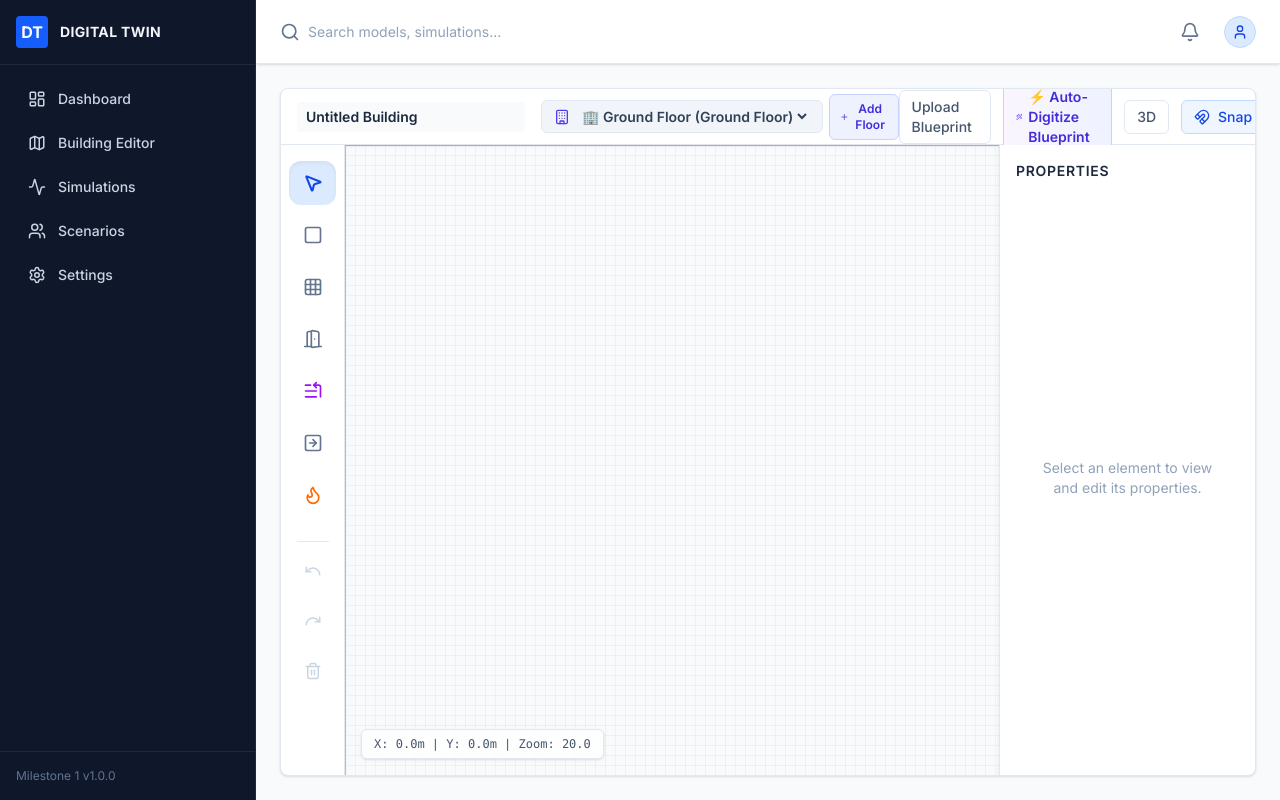
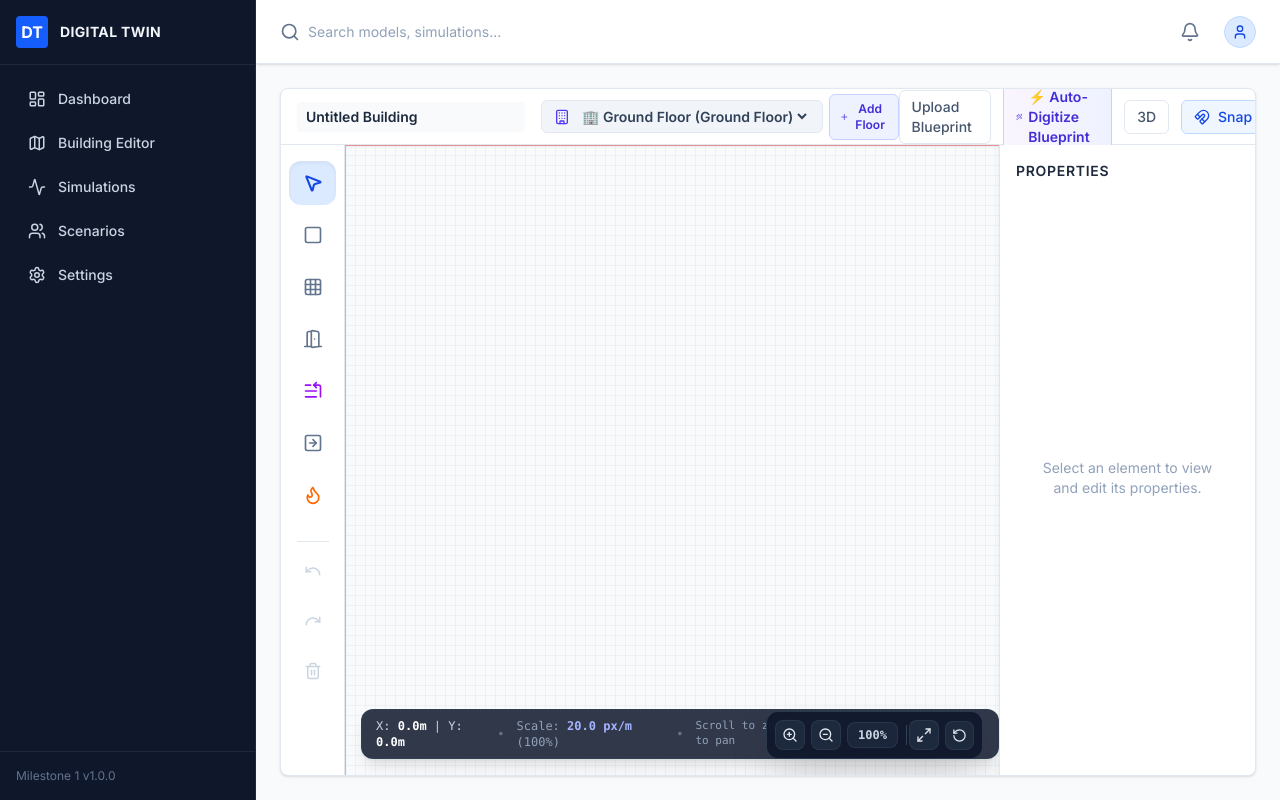
Before and after one commit to pavankr911-sys/Graph-based-Evacuation-, a Next.js app in the folder frontend/: page /editor in a window 1280 px wide. Built offline with nearby package versions, Linux system fonts and the light colour scheme.

Commit message:
fix(editor): enable direct cursor-centric 2D zoom, add floating zoom toolbar, fit view, and smooth pan controls

```diff
--- a/frontend/src/components/editor/EditorCanvas.tsx
+++ b/frontend/src/components/editor/EditorCanvas.tsx
@@ -4,7 +4,7 @@
 import { Point, EditorElement, Room, Wall, Door, Stair, Exit } from "@/lib/editor/types";
 import { useCallback, useEffect, useMemo, useRef, useState } from "react";
 import { v4 as uuidv4 } from "uuid";
-import { Flame, Trash2, ListStart } from "lucide-react";
+import { Flame, Trash2, ListStart, ZoomIn, ZoomOut, Maximize2, RotateCcw } from "lucide-react";
 
 export function EditorCanvas() {
   const {
@@ -152,12 +152,14 @@
   }, [showGraphOverlay, graph?.nodes, activeFloorNumber, selectedGraphNodeId]);
 
 
+  const containerRef = useRef<HTMLDivElement>(null);
   const svgRef = useRef<SVGSVGElement>(null);
 
   // Viewport state
-  const [zoom, setZoom] = useState(20); // pixels per meter
+  const [zoom, setZoom] = useState(20); // pixels per meter (20px = 1m)
   const [pan, setPan] = useState<Point>({ x: 0, y: 0 });
   const [isPanning, setIsPanning] = useState(false);
+  const [isSpacePressed, setIsSpacePressed] = useState(false);
   const [panStart, setPanStart] = useState<Point>({ x: 0, y: 0 });
 
   // Drawing state
@@ -181,9 +183,180 @@
     return { x: rawX, y: rawY };
   };
 
-  // Keyboard shortcuts
+  // Zoom by step (used for UI buttons and keyboard shortcuts, centered on canvas)
+  const zoomIn = useCallback(() => {
+    if (!svgRef.current) return;
+    const rect = svgRef.current.getBoundingClientRect();
+    const cx = rect.width / 2;
+    const cy = rect.height / 2;
+
+    setZoom((prevZoom) => {
+      const nextZoom = Math.min(160, prevZoom * 1.25);
+      if (nextZoom === prevZoom) return prevZoom;
+      setPan((prevPan) => ({
+        x: cx - (cx - prevPan.x) * (nextZoom / prevZoom),
+        y: cy - (cy - prevPan.y) * (nextZoom / prevZoom),
+      }));
+      return nextZoom;
+    });
+  }, []);
+
+  const zoomOut = useCallback(() => {
+    if (!svgRef.current) return;
+    const rect = svgRef.current.getBoundingClientRect();
+    const cx = rect.width / 2;
+    const cy = rect.height / 2;
+
+    setZoom((prevZoom) => {
+      const nextZoom = Math.max(4, prevZoom * 0.8);
+      if (nextZoom === prevZoom) return prevZoom;
+      setPan((prevPan) => ({
+        x: cx - (cx - prevPan.x) * (nextZoom / prevZoom),
+        y: cy - (cy - prevPan.y) * (nextZoom / prevZoom),
+      }));
+      return nextZoom;
+    });
+  }, []);
+
+  const resetZoom = useCallback(() => {
+    if (!svgRef.current) return;
+    const rect = svgRef.current.getBoundingClientRect();
+    const cx = rect.width / 2;
+    const cy = rect.height / 2;
+    const targetZoom = 20; // 20px/m standard
+
+    setZoom((prevZoom) => {
+      setPan((prevPan) => ({
+        x: cx - (cx - prevPan.x) * (targetZoom / prevZoom),
+        y: cy - (cy - prevPan.y) * (targetZoom / prevZoom),
+      }));
+      return targetZoom;
+    });
+  }, []);
+
+  const fitFloorplan = useCallback(() => {
+    if (!svgRef.current) return;
+    const rect = svgRef.current.getBoundingClientRect();
+    if (rect.width === 0 || rect.height === 0) return;
+
+    const floorEls = elements;
+    if (floorEls.length === 0) {
+      setZoom(20);
+      setPan({ x: rect.width / 4, y: rect.height / 4 });
+      return;
+    }
+
+    let minX = Infinity, maxX = -Infinity, minY = Infinity, maxY = -Infinity;
+    for (const el of floorEls) {
+      if (el.type === "WALL") {
+        const w = el as Wall;
+        minX = Math.min(minX, w.start_x, w.end_x);
+        maxX = Math.max(maxX, w.start_x, w.end_x);
+        minY = Math.min(minY, w.start_y, w.end_y);
+        maxY = Math.max(maxY, w.start_y, w.end_y);
+      } else if (el.type === "ROOM") {
+        const r = el as Room;
+        for (const pt of (r.geometry?.coordinates || [])) {
+          minX = Math.min(minX, pt.x);
+          maxX = Math.max(maxX, pt.x);
+          minY = Math.min(minY, pt.y);
+          maxY = Math.max(maxY, pt.y);
+        }
+      } else if ("position_x" in el && "position_y" in el) {
+        const ptEl = el as any;
+        minX = Math.min(minX, ptEl.position_x);
+        maxX = Math.max(maxX, ptEl.position_x);
+        minY = Math.min(minY, ptEl.position_y);
+        maxY = Math.max(maxY, ptEl.position_y);
+      }
+    }
+
+    if (minX === Infinity || maxX === -Infinity) {
+      setZoom(20);
+      setPan({ x: rect.width / 4, y: rect.height / 4 });
+      return;
+    }
+
+    const padding = 70; // margin in px
+    const spanX = Math.max(4, maxX - minX);
+    const spanY = Math.max(4, maxY - minY);
+    const availW = Math.max(100, rect.width - padding * 2);
+    const availH = Math.max(100, rect.height - padding * 2);
+
+    const targetZoom = Math.max(4, Math.min(100, Math.min(availW / spanX, availH / spanY)));
+    const centerX = (minX + maxX) / 2;
+    const centerY = (minY + maxY) / 2;
+
+    setZoom(targetZoom);
+    setPan({
+      x: rect.width / 2 - centerX * targetZoom,
+      y: rect.height / 2 - centerY * targetZoom,
+    });
+  }, [elements]);
+
+  // Non-passive native wheel listener: direct cursor-centric zoom with trackpad pinch support
+  useEffect(() => {
+    const el = containerRef.current;
+    if (!el) return;
+
+    const onWheel = (e: WheelEvent) => {
+      // Prevent entire browser page zooming or scrolling
+      e.preventDefault();
+
+      const rect = el.getBoundingClientRect();
+      const mouseX = e.clientX - rect.left;
+      const mouseY = e.clientY - rect.top;
+
+      let zoomFactor: number;
+      if (Math.abs(e.deltaY) < 35) {
+        // Continuous precision wheel or trackpad pinch
+        zoomFactor = Math.pow(0.992, e.deltaY);
+      } else {
+        // Discrete mouse wheel notch (Wheel up = zoom in, Wheel down = zoom out)
+        zoomFactor = e.deltaY < 0 ? 1.15 : 0.87;
+      }
+
+      setZoom((prevZoom) => {
+        const nextZoom = Math.max(4, Math.min(160, prevZoom * zoomFactor));
+        if (Math.abs(nextZoom - prevZoom) < 0.001) return prevZoom;
+
+        setPan((prevPan) => {
+          const nextPanX = mouseX - (mouseX - prevPan.x) * (nextZoom / prevZoom);
+          const nextPanY = mouseY - (mouseY - prevPan.y) * (nextZoom / prevZoom);
+          return { x: nextPanX, y: nextPanY };
+        });
+
+        return nextZoom;
+      });
+    };
+
+    el.addEventListener("wheel", onWheel, { passive: false });
+    return () => {
+      el.removeEventListener("wheel", onWheel);
+    };
+  }, []);
+
+  // Keyboard shortcuts (tools, undo/redo, zoom +/-, fit 0, spacebar pan)
   useEffect(() => {
     const handleKeyDown = (e: KeyboardEvent) => {
+      const isInput = (e.target as HTMLElement)?.tagName === "INPUT" || (e.target as HTMLElement)?.tagName === "TEXTAREA";
+      if (isInput) return;
+
+      if (e.code === "Space" && !e.repeat) {
+        setIsSpacePressed(true);
+      }
+      if (e.key === "+" || e.key === "=") {
+        e.preventDefault();
+        zoomIn();
+      }
+      if (e.key === "-" || e.key === "_") {
+        e.preventDefault();
+        zoomOut();
+      }
+      if (e.key === "0") {
+        e.preventDefault();
+        fitFloorplan();
+      }
       if (e.key === "Escape") {
         setIsDrawing(false);
         setCurrentPoints([]);
@@ -209,9 +382,20 @@
         }
       }
     };
+
+    const handleKeyUp = (e: KeyboardEvent) => {
+      if (e.code === "Space") {
+        setIsSpacePressed(false);
+      }
+    };
+
     window.addEventListener("keydown", handleKeyDown);
-    return () => window.removeEventListener("keydown", handleKeyDown);
-  }, [undo, redo, setActiveTool, graph, setSelectedGraphNodeId, setSelectedGraphEdgeId, selectedGraphNodeId, selectedGraphEdgeId]);
+    window.addEventListener("keyup", handleKeyUp);
+    return () => {
+      window.removeEventListener("keydown", handleKeyDown);
+      window.removeEventListener("keyup", handleKeyUp);
+    };
+  }, [undo, redo, setActiveTool, graph, setSelectedGraphNodeId, setSelectedGraphEdgeId, selectedGraphNodeId, selectedGraphEdgeId, zoomIn, zoomOut, fitFloorplan]);
 
   const handlePointerDown = (e: React.PointerEvent) => {
     // Prevent element placement or canvas actions when clicking on UI buttons or overlays
@@ -220,7 +404,8 @@
       return;
     }
 
-    if (e.button === 1 || (e.button === 0 && e.altKey)) { // Middle click or Alt+Left for pan
+    // Middle click (1), Right click (2), or Left click with Alt / Space starts pan
+    if (e.button === 1 || e.button === 2 || (e.button === 0 && (e.altKey || isSpacePressed))) {
       setIsPanning(true);
       setPanStart({ x: e.clientX - pan.x, y: e.clientY - pan.y });
       return;
@@ -328,26 +513,7 @@
     }
   };
 
-  const handleWheel = (e: React.WheelEvent) => {
-    if (e.ctrlKey) {
-      e.preventDefault();
-      const zoomFactor = e.deltaY > 0 ? 0.9 : 1.1;
-      const newZoom = Math.max(5, Math.min(100, zoom * zoomFactor));
 
-      // Keep mouse position fixed while zooming
-      if (svgRef.current) {
-        const rect = svgRef.current.getBoundingClientRect();
-        const mouseX = e.clientX - rect.left;
-        const mouseY = e.clientY - rect.top;
-
-        const newPanX = mouseX - (mouseX - pan.x) * (newZoom / zoom);
-        const newPanY = mouseY - (mouseY - pan.y) * (newZoom / zoom);
-
-        setPan({ x: newPanX, y: newPanY });
-      }
-      setZoom(newZoom);
-    }
-  };
 
   const handleElementClick = (e: React.MouseEvent, id: string) => {
     if (activeTool === "SELECT") {
@@ -357,14 +523,24 @@
   };
 
   return (
-    <div className="flex-1 bg-slate-50 relative overflow-hidden"
-         onPointerDown={handlePointerDown}
-         onPointerMove={handlePointerMove}
-         onPointerUp={handlePointerUp}
-         onWheel={handleWheel}
-         style={{ touchAction: 'none' }}>
+    <div
+      ref={containerRef}
+      className={`flex-1 bg-slate-50 relative overflow-hidden select-none ${
+        isPanning ? "cursor-grabbing" : isSpacePressed ? "cursor-grab" : ""
+      }`}
+      onPointerDown={handlePointerDown}
+      onPointerMove={handlePointerMove}
+      onPointerUp={handlePointerUp}
+      onContextMenu={(e) => e.preventDefault()}
+      style={{ touchAction: 'none' }}
+    >
 
-      <svg ref={svgRef} className="w-full h-full cursor-crosshair">
+      <svg
+        ref={svgRef}
+        className={`w-full h-full ${
+          isPanning ? "cursor-grabbing" : isSpacePressed ? "cursor-grab" : activeTool === "SELECT" ? "cursor-default" : activeTool === "HAZARD" ? "cursor-pointer" : "cursor-crosshair"
+        }`}
+      >
         <g transform={`translate(${pan.x}, ${pan.y}) scale(${zoom})`}>
           {/* Grid */}
           <g className="text-slate-200 stroke-current stroke-[0.05]">
@@ -1014,9 +1190,68 @@
         </div>
       )}
 
+      {/* Floating 2D Zoom & Navigation Controls */}
+      <div
+        data-no-canvas-click="true"
+        onPointerDown={(e) => e.stopPropagation()}
+        onClick={(e) => e.stopPropagation()}
+        className="absolute bottom-4 right-4 bg-slate-900/90 backdrop-blur-md border border-slate-700/80 text-white rounded-xl shadow-2xl p-2 z-20 flex items-center space-x-1.5 select-none animate-in fade-in slide-in-from-bottom-2"
+      >
+        <button
+          onClick={zoomIn}
+          className="p-1.5 bg-slate-800 hover:bg-slate-700 active:scale-95 text-slate-200 hover:text-white rounded-lg flex items-center justify-center transition-all cursor-pointer border border-slate-700/60"
+          title="Zoom In (+ or =)"
+        >
+          <ZoomIn size={16} />
+        </button>
+
+        <button
+          onClick={zoomOut}
+          className="p-1.5 bg-slate-800 hover:bg-slate-700 active:scale-95 text-slate-200 hover:text-white rounded-lg flex items-center justify-center transition-all cursor-pointer border border-slate-700/60"
+          title="Zoom Out (-)"
+        >
+          <ZoomOut size={16} />
+        </button>
+
+        {/* Zoom Percentage Badge (Click to reset to 100%) */}
+        <button
+          onClick={resetZoom}
+          className="px-2.5 py-1 bg-slate-800/90 hover:bg-slate-700 text-xs font-mono font-bold text-slate-300 hover:text-white rounded-lg border border-slate-700/60 transition-all cursor-pointer"
+          title="Current zoom scale. Click to reset to 100% (20px/m)"
+        >
+          {Math.round((zoom / 20) * 100)}%
+        </button>
+
+        <div className="w-px h-5 bg-slate-700 mx-0.5" />
+
+        <button
+          onClick={fitFloorplan}
+          className="p-1.5 bg-slate-800 hover:bg-slate-700 active:scale-95 text-slate-200 hover:text-white rounded-lg flex items-center justify-center transition-all cursor-pointer border border-slate-700/60"
+          title="Fit Floorplan to View (0)"
+        >
+          <Maximize2 size={16} />
+        </button>
+
+        <button
+          onClick={resetZoom}
+          className="p-1.5 bg-slate-800 hover:bg-slate-700 active:scale-95 text-slate-200 hover:text-white rounded-lg flex items-center justify-center transition-all cursor-pointer border border-slate-700/60"
+          title="Reset Zoom & Pan (100%)"
+        >
+          <RotateCcw size={15} />
+        </button>
+      </div>
+
       {/* HUD Info */}
-      <div data-no-canvas-click="true" onPointerDown={(e) => e.stopPropagation()} className="absolute bottom-4 left-4 bg-white/80 backdrop-blur-sm px-3 py-1.5 rounded-md shadow-sm border border-slate-200 text-xs text-slate-600 font-mono select-none">
-        X: {mousePos.x.toFixed(1)}m | Y: {mousePos.y.toFixed(1)}m | Zoom: {zoom.toFixed(1)}
+      <div
+        data-no-canvas-click="true"
+        onPointerDown={(e) => e.stopPropagation()}
+        className="absolute bottom-4 left-4 bg-slate-900/85 backdrop-blur-md px-3.5 py-2 rounded-xl shadow-lg border border-slate-700/70 text-xs text-slate-300 font-mono select-none flex items-center space-x-3 z-10"
+      >
+        <span>X: <strong className="text-white">{mousePos.x.toFixed(1)}m</strong> | Y: <strong className="text-white">{mousePos.y.toFixed(1)}m</strong></span>
+        <span className="text-slate-500">•</span>
+        <span className="text-slate-400">Scale: <strong className="text-indigo-300">{zoom.toFixed(1)} px/m</strong> ({Math.round((zoom / 20) * 100)}%)</span>
+        <span className="hidden md:inline text-slate-500">•</span>
+        <span className="hidden md:inline text-[11px] text-slate-400">Scroll to zoom • Right-click or Space+drag to pan</span>
       </div>
     </div>
   );
```
